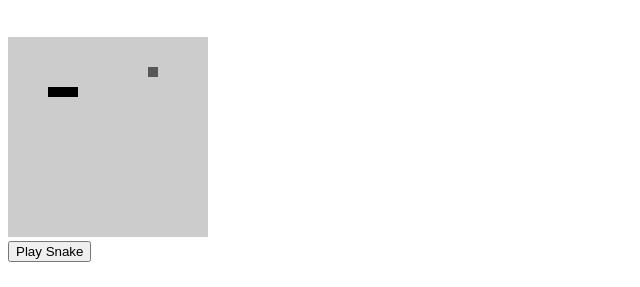
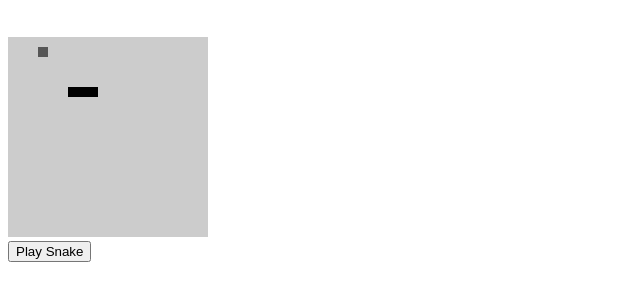
Before and after one commit to WalrusCow/canvas, a plain HTML site: page main.html in a window 1280 px wide. Both pictures are taken after a click on the button "Play Snake". Shown: the part 354-641 px from the top of the page, 0-640 px from the left. Drawn offline with Linux system fonts and the light colour scheme.

Commit message:
Add tabindex so canvas focusable; finish snake

```diff
--- a/main.html
+++ b/main.html
@@ -24,7 +24,7 @@
         <br>
         <br>
 
-        <canvas class="snake" id="Snake-canvas" height="200" width="200">Please use a browser that supports HTML5.</canvas>
+        <canvas class="snake" id="Snake-canvas" tabindex="1" height="200" width="200">Please use a browser that supports HTML5.</canvas>
         <br>
         <button id="Snake-start">Play Snake</button>
         <br>
--- a/scripts/snake.js
+++ b/scripts/snake.js
@@ -122,8 +122,6 @@ define(['sg', 'util'], function(sg, util) {
       tail.undraw();
     }
 
-    console.log(this.body);
-
     // Return true if the move was successful (didn't hit self)
     return !this._intersection();
 
@@ -195,7 +193,7 @@ define(['sg', 'util'], function(sg, util) {
       blockSize: 10,
       snakeColour: '#000000',
       foodColour: '#565656',
-      gameSpeed: 1150,
+      gameSpeed: 120,
       controlSelector: 'Snake-',
       snakeOptions: {
         dir: 'l',
@@ -243,6 +241,9 @@ define(['sg', 'util'], function(sg, util) {
       // Always call with `this` as context
       var ticker = this._tick.bind(this);
       this._interval = setInterval(ticker, this.options.gameSpeed);
+
+      // We need to focus the canvas for keydown events to fire
+      this.canvasControl.focus();
     }
   };
 
```
